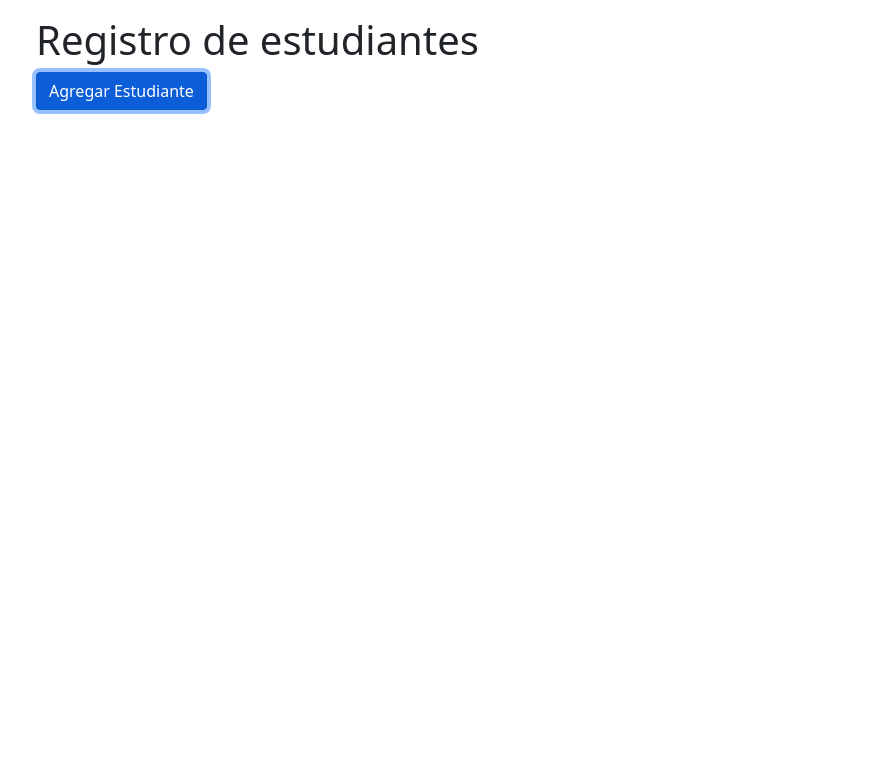
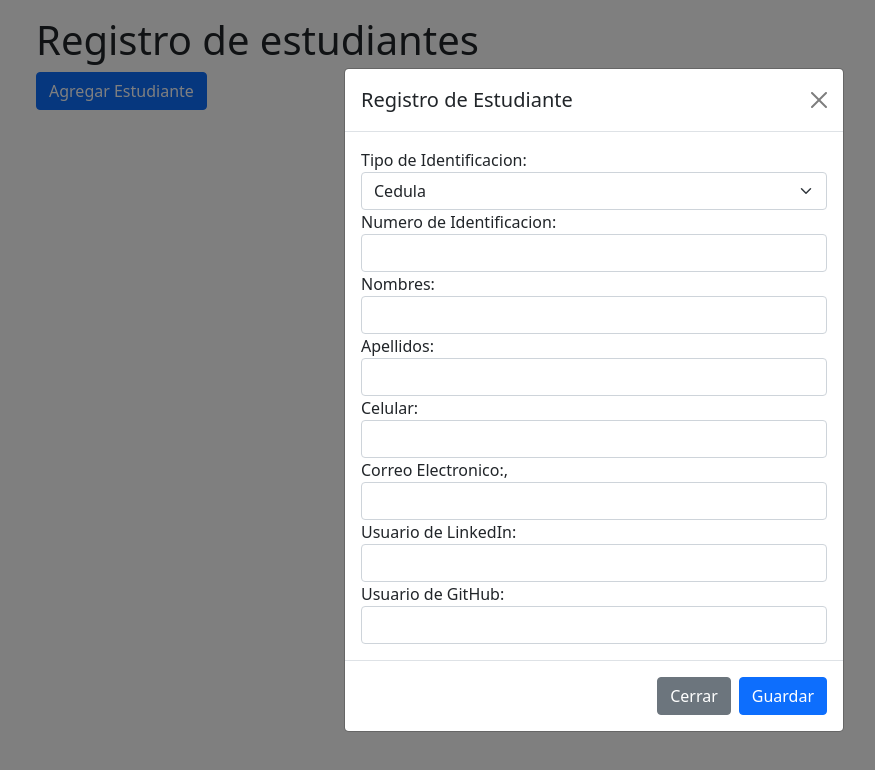
Before and after one commit to Camilo598/Taller2-NixsonCPinzon, a website with bundled scripts: page pages/index.html in a window 1280 px wide. Both pictures are taken after a click on the button "Agregar Estudiante". Shown: the whole page, without its empty margins (46-921 px from the left). Built offline with nearby package versions, Linux system fonts and the light colour scheme.

Commit message:
Se crea el boton con el modal del formulario de registro

```diff
--- a/pages/index.html
+++ b/pages/index.html
@@ -4,7 +4,7 @@
     <meta charset="UTF-8">
     <meta http-equiv="X-UA-Compatible" content="IE=edge">
     <meta name="viewport" content="width=device-width, initial-scale=1.0">
-    <title>Document</title>
+    <title>Registro de estudiantes</title>
     <link rel="stylesheet" href="https://cdnjs.cloudflare.com/ajax/libs/bootstrap/5.1.3/css/bootstrap.min.css">
 </head>
 <body>
@@ -12,7 +12,7 @@
         <div class="row">
             <div class="col-md-12">
                 <h1>Registro de estudiantes</h1>
-                <button type="button" class="btn btn-primary" data-bs-toggle="modal" data-bs-target="#ExampleModal">Agregar Estudiante</button>
+                <button type="button" class="btn btn-primary" data-bs-toggle="modal" data-bs-target="#exampleModal">Agregar Estudiante</button>
             </div>
         </div>
     </div>
@@ -28,40 +28,40 @@
                 <div class="modal-body">
                     <form>
                         <div class="form-group">
-                            <label for="tipoIdentificacion">Tipo de Identificacion</label>
+                            <label for="tipoIdentificacion">Tipo de Identificacion:</label>
                             <select class="form-select" id="tipoIdentificacion">
                                 <option value="cedula">Cedula</option>
-                                <option value="tarjetaIdentificacion">TarjetaIdentificacion</option>
+                                <option value="tarjetaIdentidad">Tarjeta de Identidad</option>
                                 <option value="pasaporte">Pasaporte</option>
                             </select>
                         </div>
                         <div class="form-group">
-                            <label for="numeroIdentificacion">Numero de Identificacion</label>
-                            <input type="text" class="form.control" id="numeroIdentificacion">
+                            <label for="numeroIdentificacion">Numero de Identificacion:</label>
+                            <input type="text" class="form-control" id="numeroIdentificacion">
                         </div>
                         <div class="form-group">
                             <label for="nombres">Nombres:</label>
-                            <input type="text" class="form.control" id="nombred">
+                            <input type="text" class="form-control" id="nombres">
                         </div>
                         <div class="form-group">
                             <label for="apellidos">Apellidos:</label>
-                            <input type="text" class="form.control" id="apellidos">
+                            <input type="text" class="form-control" id="apellidos">
                         </div>
                         <div class="form-group">
                             <label for="celular">Celular:</label>
-                            <input type="text" class="form.control" id="celular">
+                            <input type="text" class="form-control" id="celular">
                         </div>
                         <div class="form-group">
-                            <label for="email">Correo Electronico</label>
-                            <input type="text" class="form.control" id="email">
+                            <label for="email">Correo Electronico:,</label>
+                            <input type="email" class="form-control" id="email">
                         </div>
                         <div class="form-group">
                             <label for="linkedin">Usuario de LinkedIn:</label>
-                            <input type="text" class="form.control" id="linkedin">
+                            <input type="text" class="form-control" id="linkedin">
                         </div>
                         <div class="form-group">
-                            <label for="github">Usuario de GitHub</label>
-                            <input type="text" class="form.control" id="github">
+                            <label for="github">Usuario de GitHub:</label>
+                            <input type="text" class="form-control" id="github">
                         </div>
                     </form>
                 </div>
@@ -74,7 +74,7 @@
             </div>
         </div>
     </div>
-    <script src="https://cdnjs.cloudflare.com/ajax/libs/bootstrap/5.1.3/css/bootstrap.min.js"></script>
+    <script src="https://cdnjs.cloudflare.com/ajax/libs/bootstrap/5.1.3/js/bootstrap.min.js"></script>
     <script type="module" src="../dist/index.js"></script>
 </body>
 </html>
```
